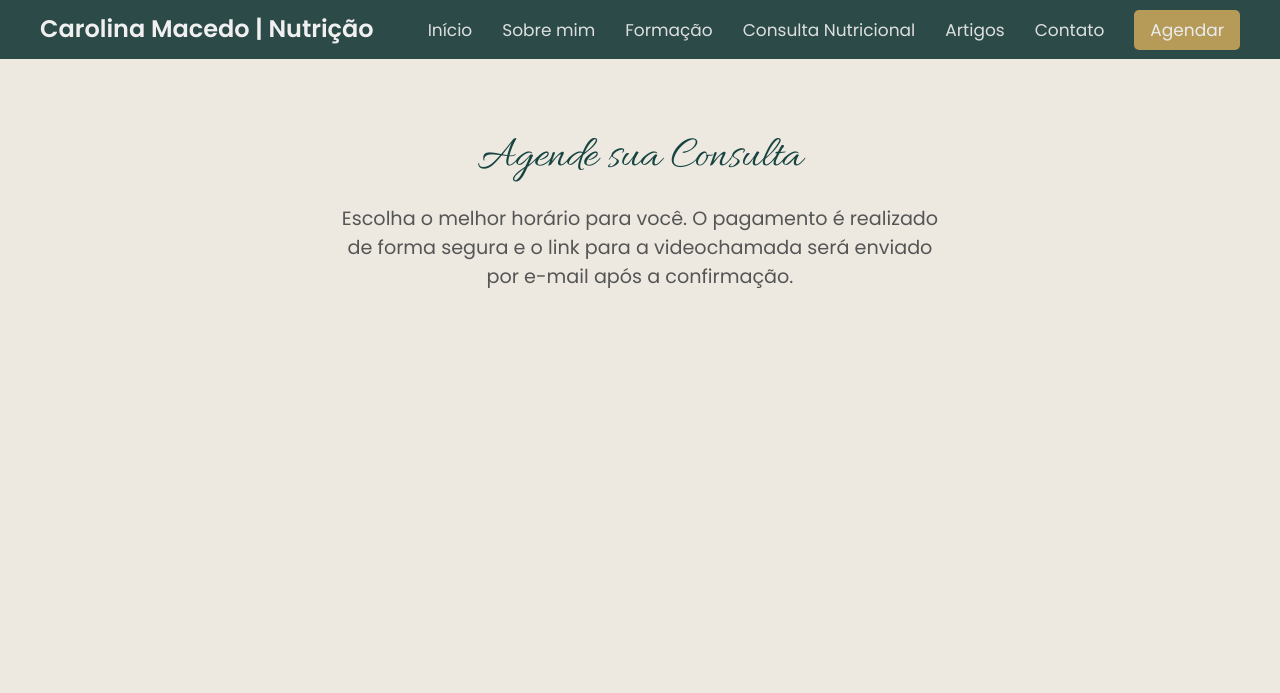
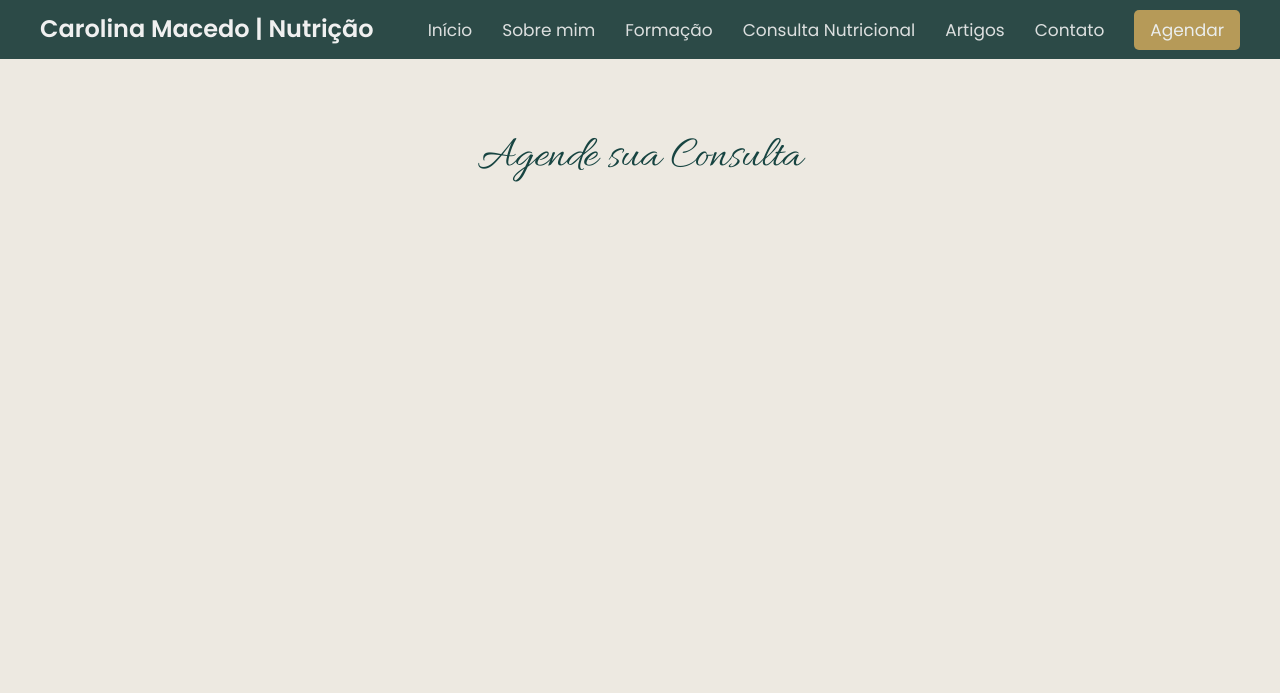
Before and after one commit to Chel0626/site-nutricionista-portfolio, an Astro site: page /agendamento in a window 1280 px wide. Shown: the top 693 px of the page. Built offline with nearby package versions, Linux system fonts and the light colour scheme; Astro itself is replaced by a stand-in of ours; a script that the page names is missing.

Commit message:
refactor

```diff
--- a/src/pages/agendamento.astro
+++ b/src/pages/agendamento.astro
@@ -5,10 +5,6 @@ import Layout from '../layouts/Layout.astro';
 <Layout title="Agendamento | Carolina Macedo Nutrição">
   <main class="agendamento-page">
     <h1>Agende sua Consulta</h1>
-    <p class="subtitulo">
-      Escolha o melhor horário para você. O pagamento é realizado de forma segura
-      e o link para a videochamada será enviado por e-mail após a confirmação.
-    </p>
 
     <div class="calendly-inline-widget" data-url="https://calendly.com/carolinamacedo-nutri/30min" style="min-width:320px;height:700px;">
     </div>
```
